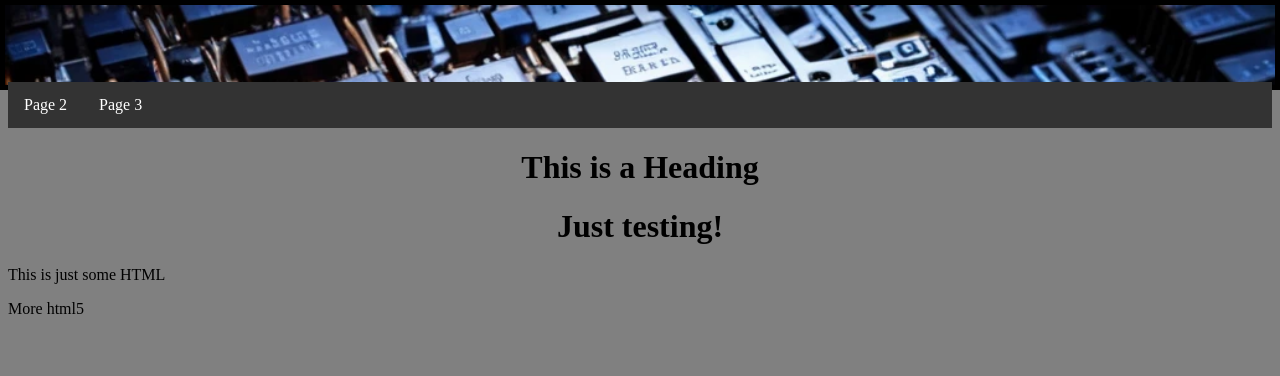
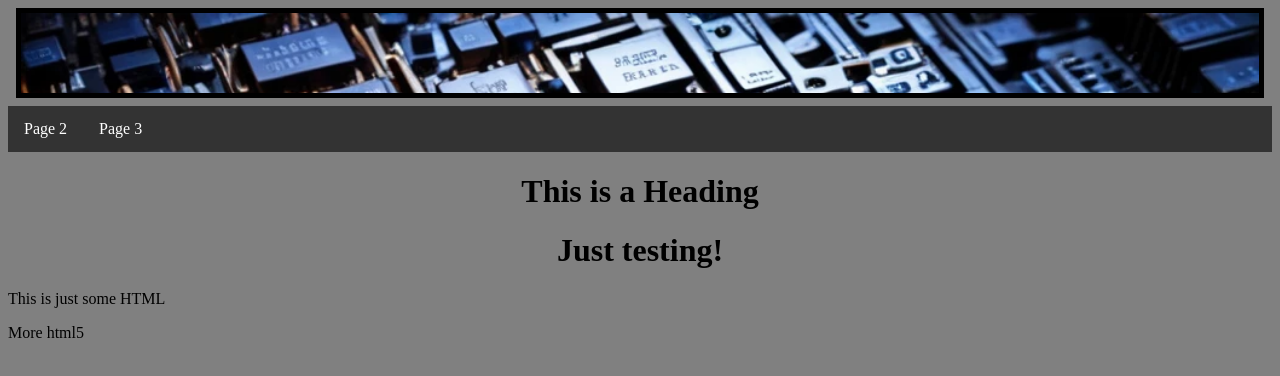
Before and after one commit to ldriver0929/Front-end, a plain HTML site: page index.html in a window 1280 px wide. Drawn offline with Linux system fonts and the light colour scheme.

Commit message:
fixed typo

```diff
--- a/my_stylesheet.css
+++ b/my_stylesheet.css
@@ -1,4 +1,4 @@
-h1 {
+    h1 {
     text-align: center;
     color: black;
 }
@@ -10,7 +10,7 @@ body {
 
 .center {
   display: block;
-  margin: -8px;
+  margin: 8px;
   padding: 0px 0px;
   height: 80px;
   border: 5px solid black;
```
